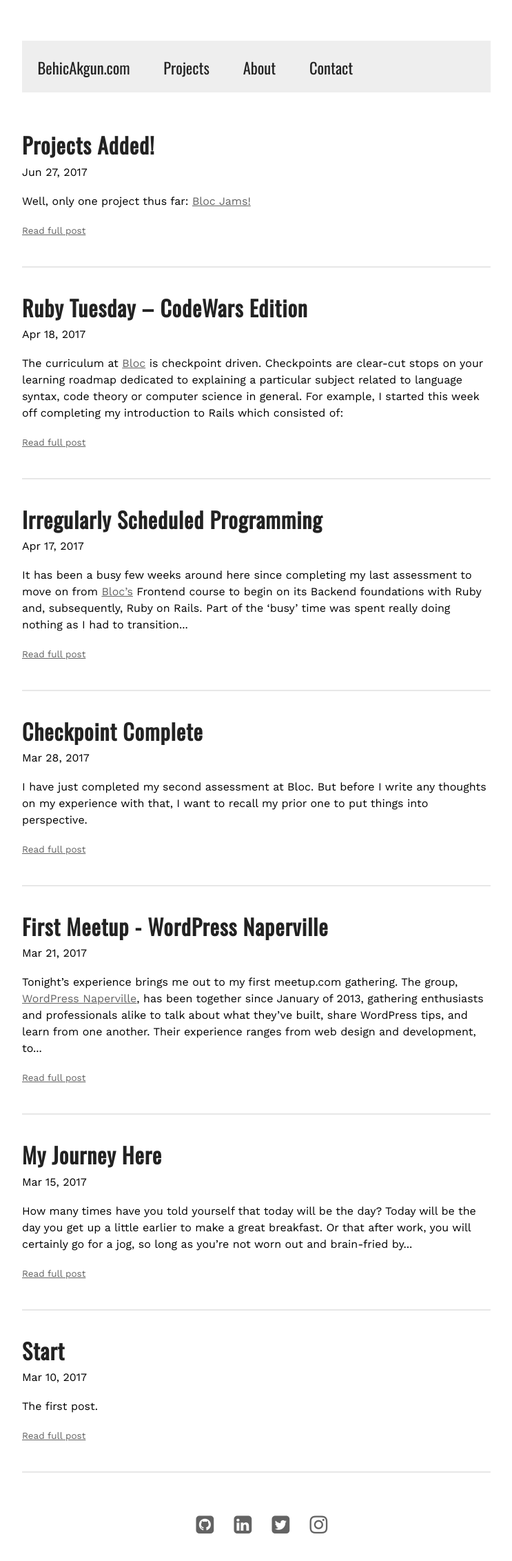
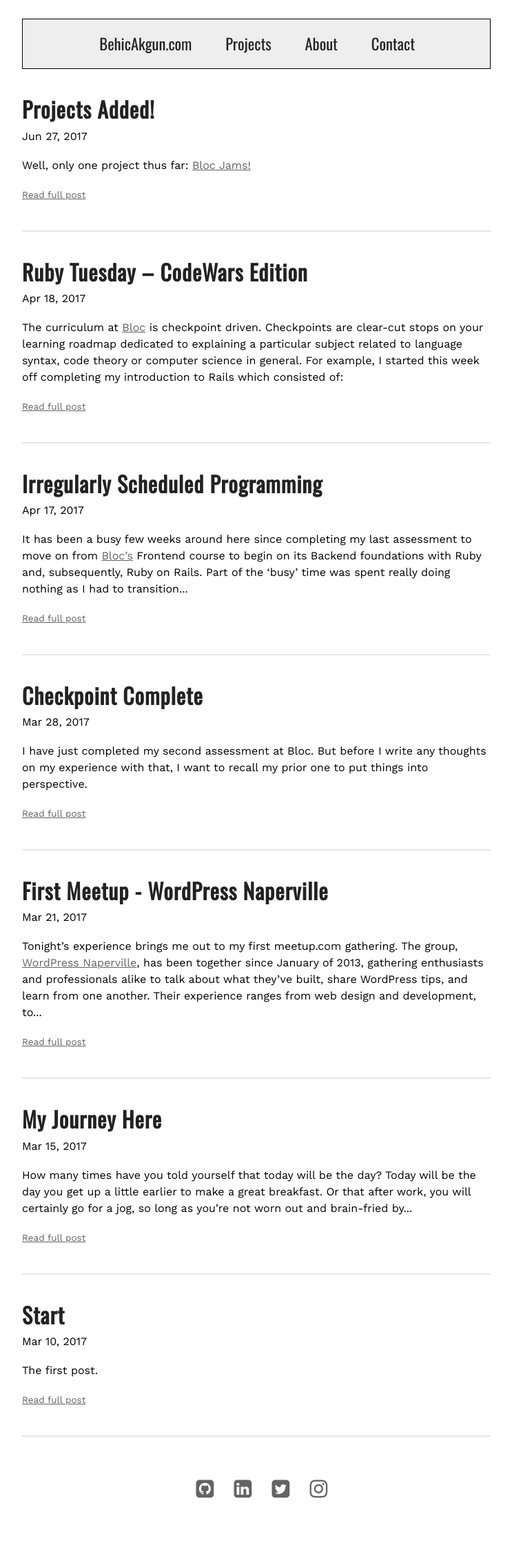
Before and after one commit to behica/behica.github.io, a Jekyll site: the page built from index.html, in a window 1280 px wide. Shown: the whole page at 69% size, without its empty margins (268-1011 px from the left). Built offline with Jekyll 4.4.1, drawn with Linux system fonts in a browser that asks for light colours; nearby versions of some CDN libraries; some web fonts are replaced; after the commit the page ends 2211 px from its top, so only the background shows below that.

Commit message:
Nav border and margins

```diff
--- a/_includes/header.html
+++ b/_includes/header.html
@@ -1,5 +1,5 @@
 <nav class="nav">
-	<ul class='pt1 bg-light-gray'>
+	<ul class='ba bg-light-gray'>
 		<li><a href="{{ site.url }}">{{ site.title }}</a></li>
 		<li><a href="/projects">Projects</a></li>
 		<li><a href="/about">About</a></li>
--- a/_layouts/default.html
+++ b/_layouts/default.html
@@ -4,7 +4,7 @@
   <body>
     <div class="container">
       <main class='flex flex-column min-vh-100'>
-        <header class='mt4 mb4 f4'>
+        <header class='tc mt1 mb3 f4'>
           {% include header.html %}
         </header>
         <section class='flex-auto'>
```
